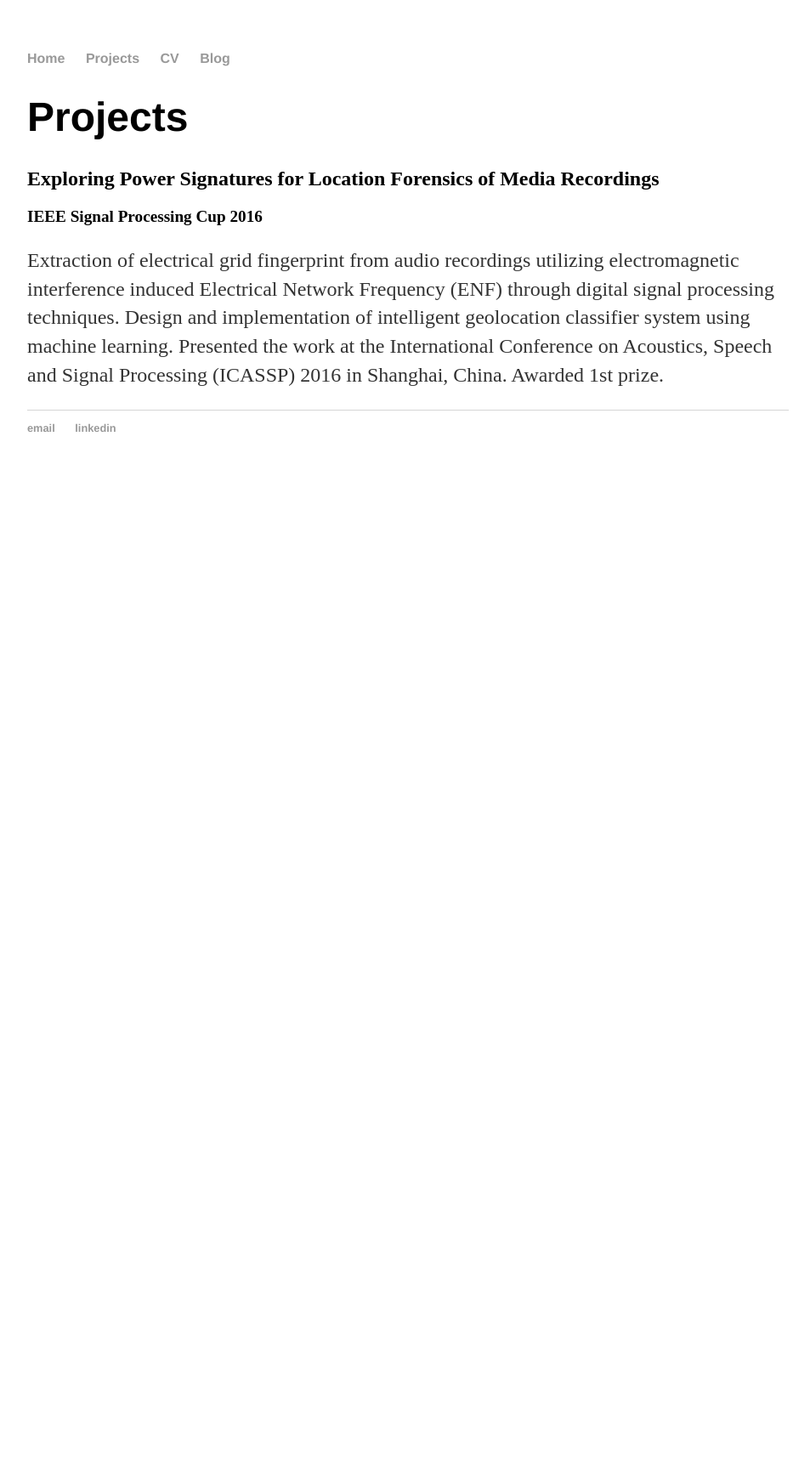
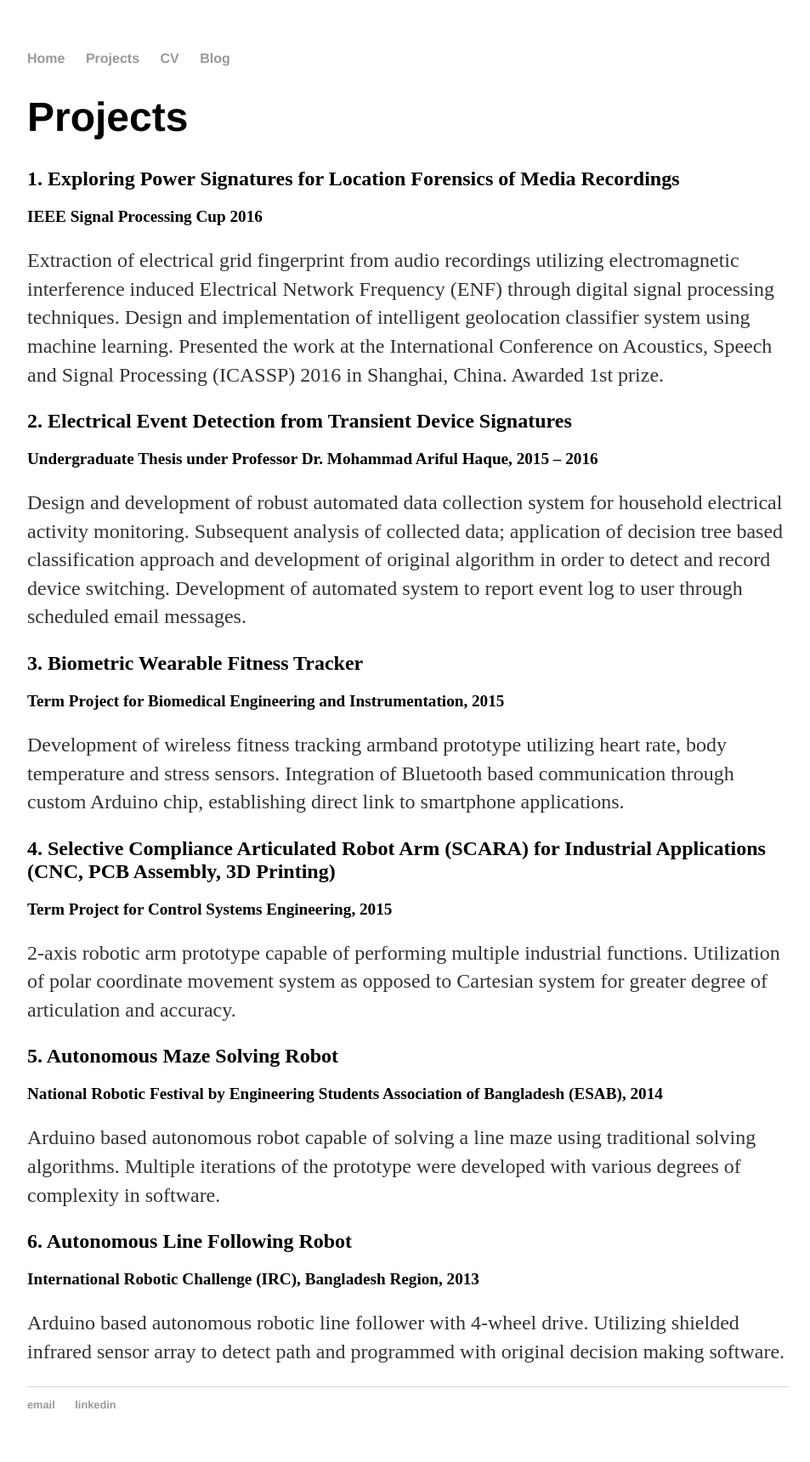
Before and after one commit to MunifMujib/munifmujib.github.io, a Jekyll site: the page built from projects.html, in a window 1280 px wide. Shown: the whole page at 85% size, without its empty margins (160-1113 px from the left). Built offline with Jekyll 4.4.1, drawn with Linux system fonts in a browser that asks for light colours; before the commit the page ends 900 px from its top, so only the background shows below that.

Commit message:
Update projects.html

```diff
--- a/projects.html
+++ b/projects.html
@@ -4,9 +4,25 @@ title: Munif Ishad Mujib
 ---
     		<div class="blurb">
 			<h1>Projects</h1>
-            			<h2>Exploring Power Signatures for Location Forensics of Media Recordings</h2>
-              				<h2 style="font-size:120%;">IEEE Signal Processing Cup 2016</h2>
+            			<h2>1. Exploring Power Signatures for Location Forensics of Media Recordings</h2>
+              				<h3 style="font-size:120%;">IEEE Signal Processing Cup 2016</h3>
                 				<p>Extraction of electrical grid fingerprint from audio recordings utilizing electromagnetic interference induced Electrical Network Frequency (ENF) through digital signal processing techniques. Design and implementation of intelligent geolocation classifier system using machine learning. Presented the work at the International Conference on Acoustics, Speech and Signal Processing (ICASSP) 2016 in Shanghai, China. Awarded 1st prize.</p>
+				<h2>2. Electrical Event Detection from Transient Device Signatures</h2>
+              				<h3 style="font-size:120%;">Undergraduate Thesis under Professor Dr. Mohammad Ariful Haque, 2015 – 2016</h3>
+                				<p>Design and development of robust automated data collection system for household electrical activity monitoring. Subsequent analysis of collected data; application of decision tree based classification approach and development of original algorithm in order to detect and record device switching. Development of automated system to report event log to user through scheduled email messages.</p>
+				<h2>3. Biometric Wearable Fitness Tracker</h2>
+              				<h3 style="font-size:120%;">Term Project for Biomedical Engineering and Instrumentation, 2015</h3>
+                				<p>Development of wireless fitness tracking armband prototype utilizing heart rate, body temperature and stress sensors. Integration of Bluetooth based communication through custom Arduino chip, establishing direct link to smartphone applications.</p>
+				<h2>4. Selective Compliance Articulated Robot Arm (SCARA) for Industrial Applications (CNC, PCB Assembly, 3D Printing)</h2>
+              				<h3 style="font-size:120%;">Term Project for Control Systems Engineering, 2015</h3>
+                				<p>2-axis robotic arm prototype capable of performing multiple industrial functions. Utilization of polar coordinate movement system as opposed to Cartesian system for greater degree of articulation and accuracy.</p>
+				<h2>5. Autonomous Maze Solving Robot</h2>
+              				<h3 style="font-size:120%;">National Robotic Festival by Engineering Students Association of Bangladesh (ESAB), 2014</h3>
+                				<p>Arduino based autonomous robot capable of solving a line maze using traditional solving algorithms. Multiple iterations of the prototype were developed with various degrees of complexity in software.</p>
+				<h2>6. Autonomous Line Following Robot</h2>
+              				<h3 style="font-size:120%;">International Robotic Challenge (IRC), Bangladesh Region, 2013</h3>
+                				<p>Arduino based autonomous robotic line follower with 4-wheel drive. Utilizing shielded infrared sensor array to detect path and programmed with original decision making software.</p>
+
 
 
     		</div><!-- /.blurb -->
```
